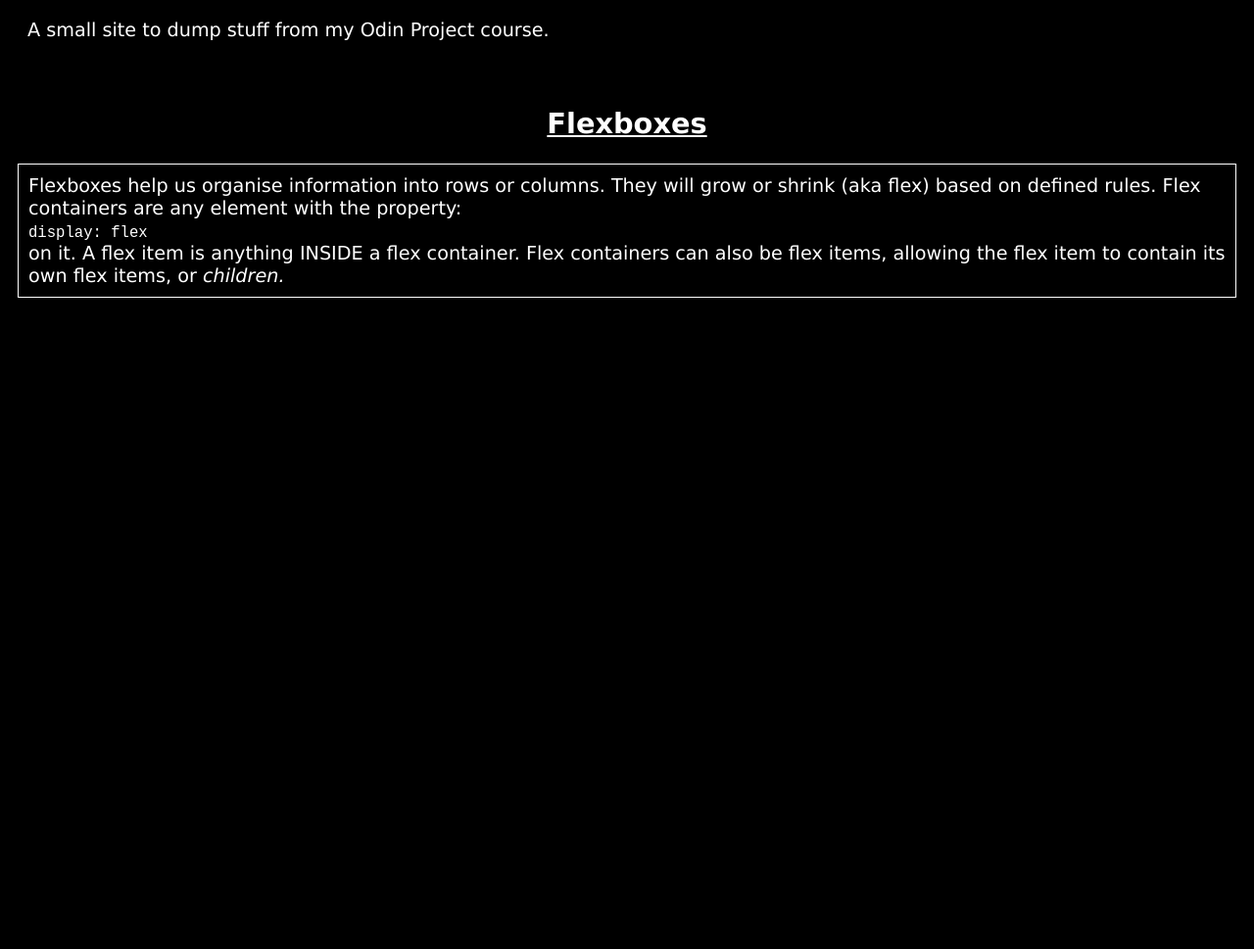
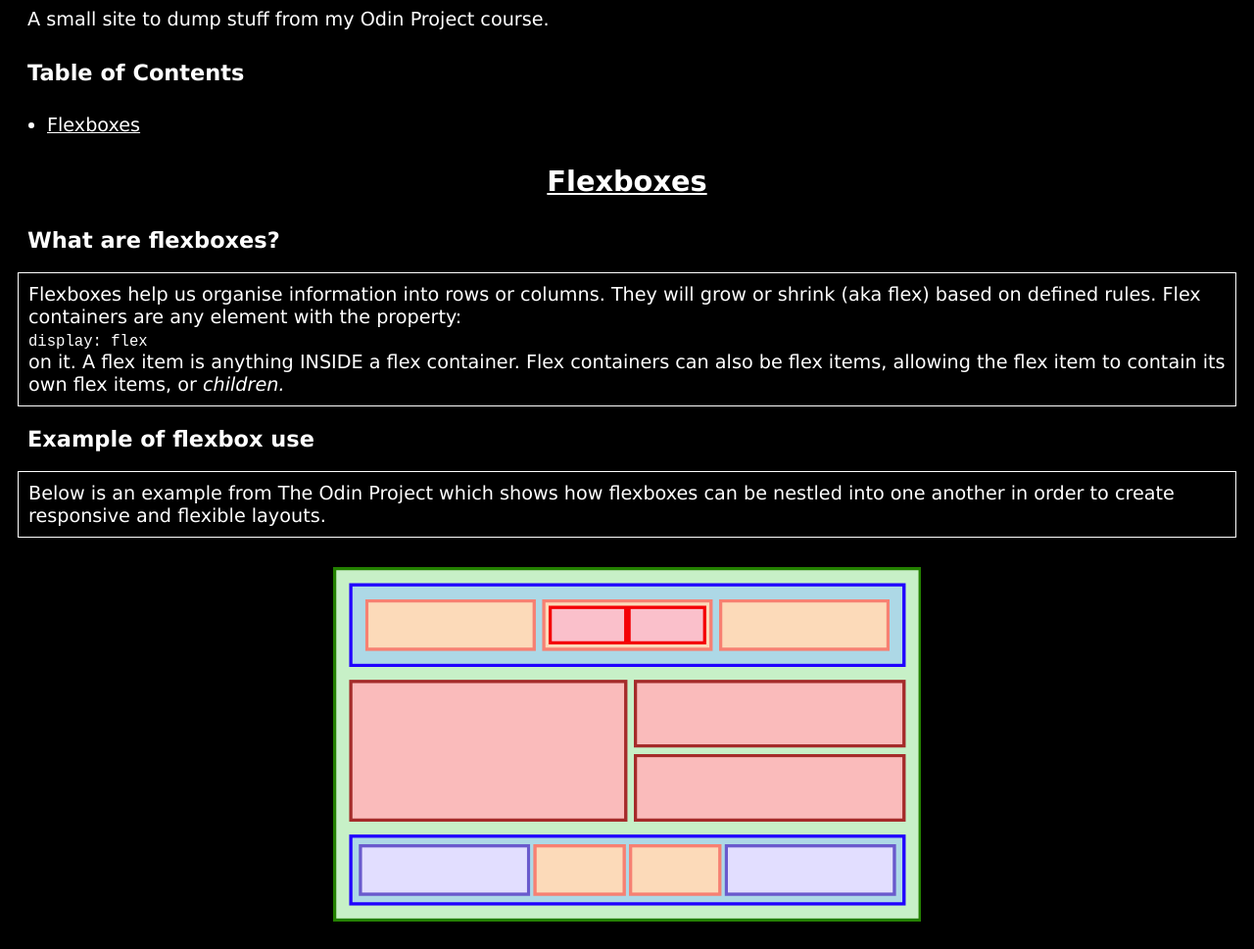
Before and after one commit to SnapapplePie/odin-learning-storage, a plain HTML site: page index.html in a window 1280 px wide. Shown: the part 87-1056 px from the top of the page at 98% size. Before the commit the page ends 800 px from the top, so only its background shows below. Drawn offline with Linux system fonts and the light colour scheme.

Commit message:
Add images directory and update content
Further content added regarding use of flexboxes. Image directory
added into folder to keep files organised.

```diff
--- a/index.html
+++ b/index.html
@@ -9,15 +9,23 @@
 <body>
     <h1>Odin Education Dump</h1>
     <p>A small site to dump stuff from my Odin Project course.</p>
-    <br>
-    <h2>Flexboxes</h2>
+    <h3>Table of Contents</h3>
+    <ul>
+        <li><a href="flexboxes">Flexboxes</a></li>
+    </ul>
+    <a id="flexboxes"><h2>Flexboxes</h2></a>
+    <h3>What are flexboxes?</h3>
     <p class="p-mainbody">Flexboxes help us organise information
         into rows or columns. They will grow or shrink (aka flex) based on
         defined rules. Flex containers are any element with the property:<br>
-    <code>display: flex</code><br>
+        <code>display: flex</code><br>
         on it. A flex item is anything INSIDE a flex container.
         Flex containers can also be flex items, allowing the
-        flex item to contain its own flex items, or <i>children.</i></p>
-
-</body>
-</html>
+        flex item to contain its own flex items, or <i>children.</i>
+    </p>
+    <h3>Example of flexbox use</h3>
+    <p class="p-mainbody">Below is an example from The Odin Project which
+        shows how flexboxes can be nestled into one another in order to create
+        responsive and flexible layouts.
+    </p>
+    <img class="img-main" src="./images/odinflexexample.png" alt="An image displaying ways to use flexboxes in web design.">
--- a/style.css
+++ b/style.css
@@ -8,6 +8,13 @@ body {
 h1, h2 {
     text-align: center;
     text-decoration: underline;
+    padding: 10px;
+    margin: 10px;
+}
+
+h3 {
+    padding: 10px;
+    margin: 10px;
 }
 
 p {
@@ -22,3 +29,19 @@ p {
     padding: 10px;
     margin: 10px;
 }
+
+.img-main {
+    display: block;
+    height: auto;
+    width: 600px;
+    margin: 0 auto;
+    padding: 20px;
+  }
+
+  a:link {
+    color:white;
+  }
+
+  a:hover {
+    color:gray;
+  }
```
Also changed, not shown: images/odinflexexample.png (added).
